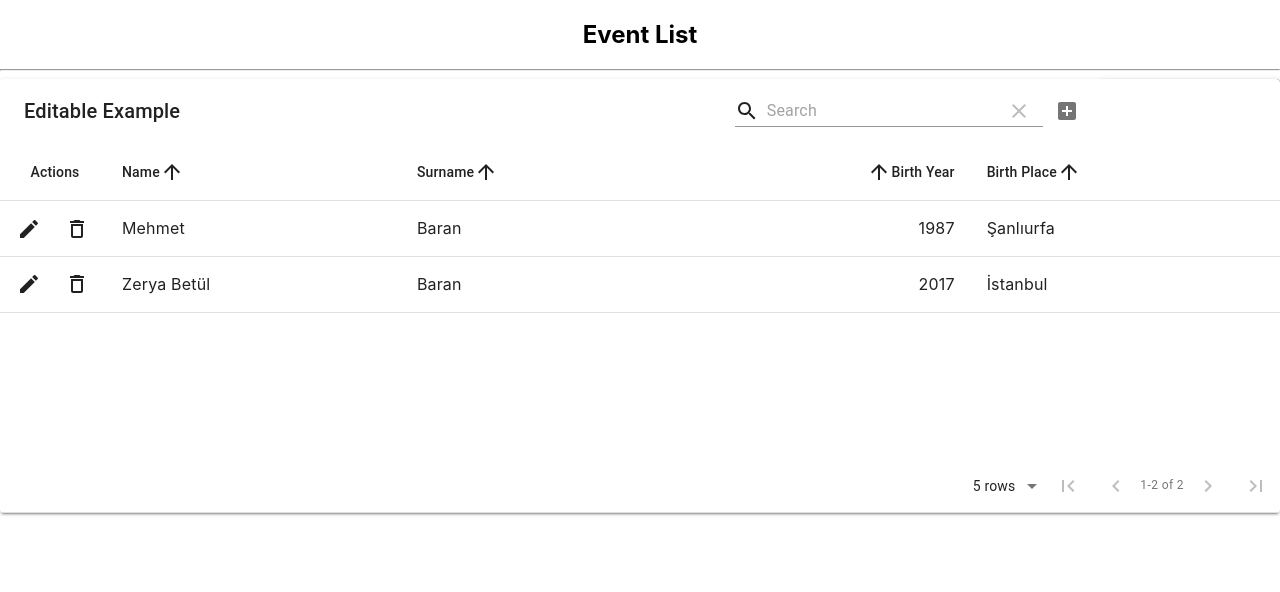
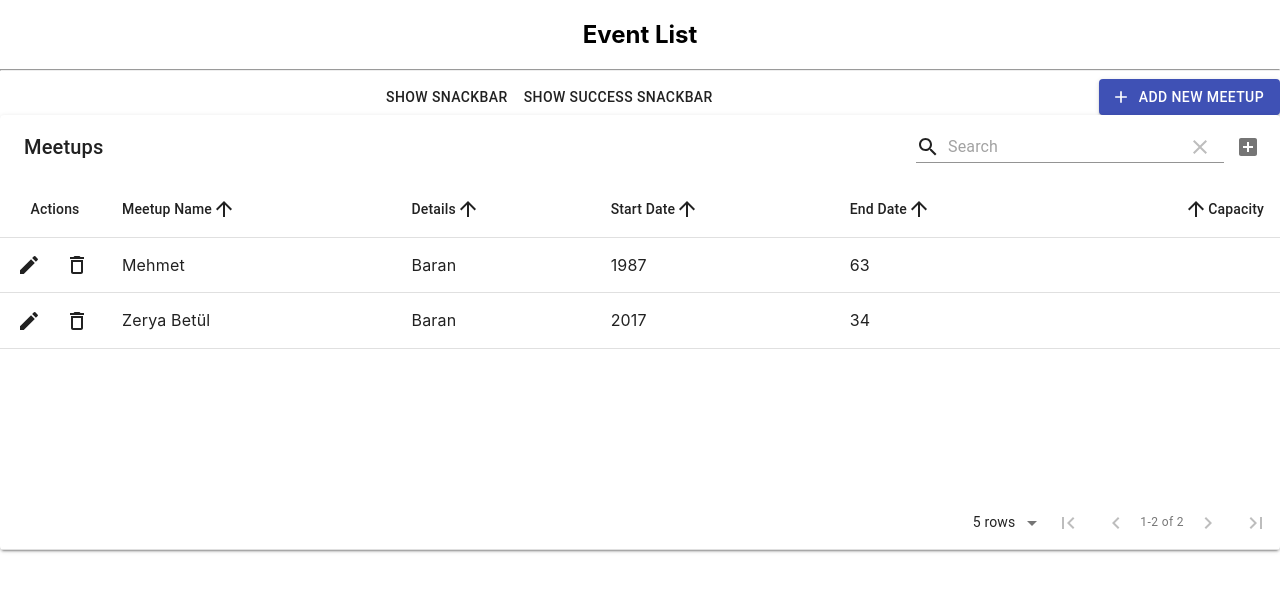
Before and after one commit to gozeloglu/event-management-system-front-end, a React (Create React App) app: page / in a window 1280 px wide. Shown: the top 592 px of the page. Built offline with nearby package versions, Linux system fonts and the light colour scheme.

Commit message:
snackbar component is added

```diff
--- a/package.json
+++ b/package.json
@@ -11,6 +11,7 @@
     "@testing-library/user-event": "^7.1.2",
     "axios": "^0.19.2",
     "material-table": "^1.66.0",
+    "notistack": "^0.9.17",
     "prop-types": "15.7.2",
     "react": "^16.13.1",
     "react-bootstrap": "^1.1.1",
--- a/src/App.js
+++ b/src/App.js
@@ -4,6 +4,7 @@ import Title from "./Components/Title";
 import Button from "@material-ui/core/Button";
 import PlusIcon from '@material-ui/icons/Add';
 import MaterialTableDemo from "./Components/MeetupList";
+import SnackbarComponent from "./Components/Snackbar";
 
 class App extends Component {
 
@@ -21,6 +22,7 @@ class App extends Component {
                     >
                         Add New Meetup</Button>
                 </div>
+                <SnackbarComponent variant={"error"} message={"Error Message"}/>
                 <MaterialTableDemo/>
 
             </div>
--- a/src/Components/MeetupList.js
+++ b/src/Components/MeetupList.js
@@ -1,33 +1,36 @@
 import React from 'react';
 import MaterialTable from 'material-table';
 import tableIcons from './TableIcons';
+import Snackbar from "@material-ui/core";
 
 export default function MaterialTableDemo() {
     const [state, setState] = React.useState({
         columns: [
-            {title: 'Name', field: 'name'},
-            {title: 'Surname', field: 'surname'},
-            {title: 'Birth Year', field: 'birthYear', type: 'numeric'},
-            {
+            {title: 'Meetup Name', field: 'name'},
+            {title: 'Details', field: 'details'},
+            {title: 'Start Date', field: 'startDate', type: 'date'},    // TODO date --> numeric
+            {title: 'End Date', field: 'endDate', type: 'date'},
+            {title: 'Capacity', field: 'quota', type: 'numeric'},
+            /*{
                 title: 'Birth Place',
                 field: 'birthCity',
                 lookup: {34: 'İstanbul', 63: 'Şanlıurfa'},
-            },
+            },*/
         ],
         data: [
-            {name: 'Mehmet', surname: 'Baran', birthYear: 1987, birthCity: 63},
+            {name: 'Mehmet', details: 'Baran', startDate: 1987, endDate: 63},
             {
                 name: 'Zerya Betül',
-                surname: 'Baran',
-                birthYear: 2017,
-                birthCity: 34,
+                details: 'Baran',
+                startDate: 2017,
+                endDate: 34,
             },
         ],
     });
 
     return (
         <MaterialTable
-            title="Editable Example"
+            title="Meetups"
             columns={state.columns}
             data={state.data}
             icons={{
--- /dev/null
+++ b/src/Components/Snackbar.js
@@ -0,0 +1,31 @@
+import React from 'react';
+import Button from '@material-ui/core/Button';
+import { SnackbarProvider, useSnackbar } from 'notistack';
+
+function SnackbarFunc(props) {
+    const { enqueueSnackbar } = useSnackbar();
+
+    const handleClick = () => {
+        enqueueSnackbar('I love snacks.');
+    };
+
+    const handleClickVariant = (variant, message) => () => {
+        // variant could be success, error, warning, info, or default
+        enqueueSnackbar(message, { variant });
+    };
+
+    return (
+        <React.Fragment>
+            <Button onClick={handleClick}>Show snackbar</Button>
+            <Button onClick={handleClickVariant(props.variant, props.message)}>Show success snackbar</Button>
+        </React.Fragment>
+    );
+}
+
+export default function SnackbarComponent(props) {
+    return (
+        <SnackbarProvider maxSnack={3} autoHiddenDuration={3000}>
+            <SnackbarFunc variant={props.variant} message={props.message}/>
+        </SnackbarProvider>
+    );
+}
```
Also changed, not shown: 1 other file (tests, documents, lock files or other folders).
